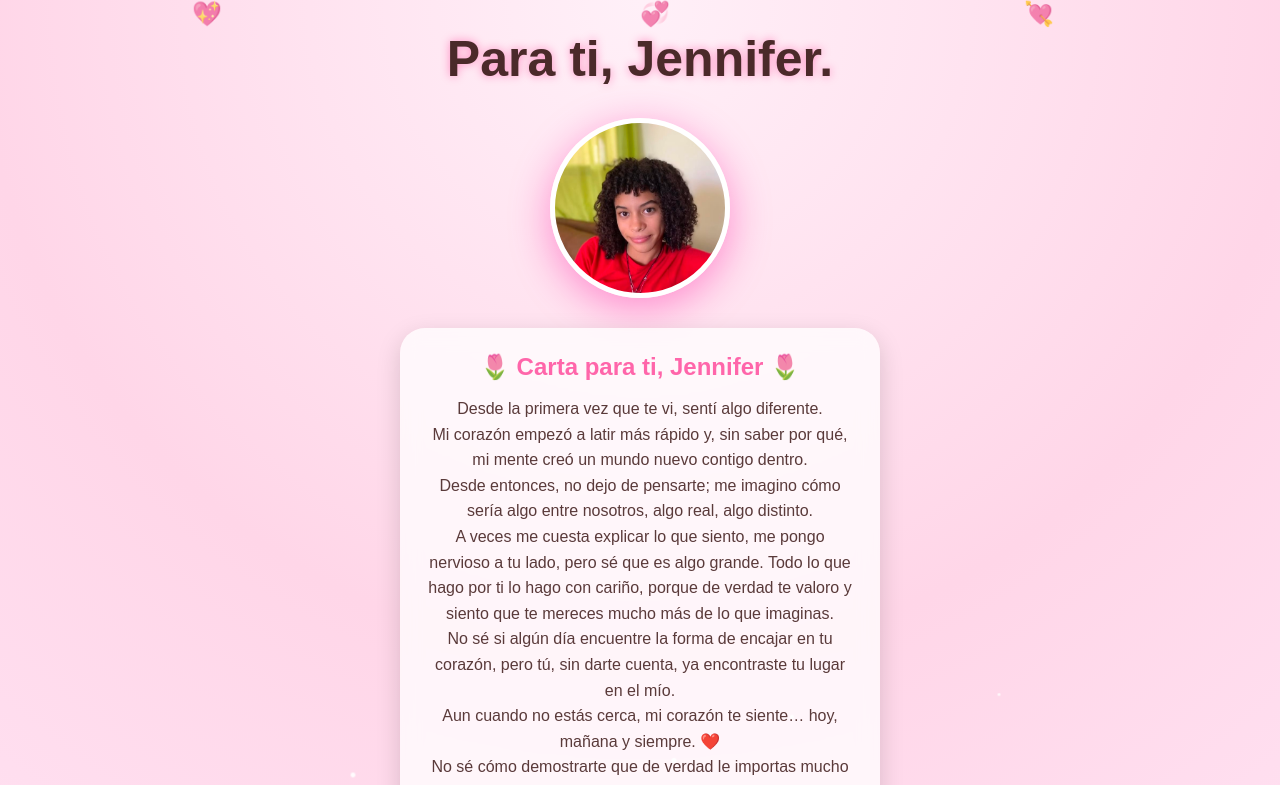
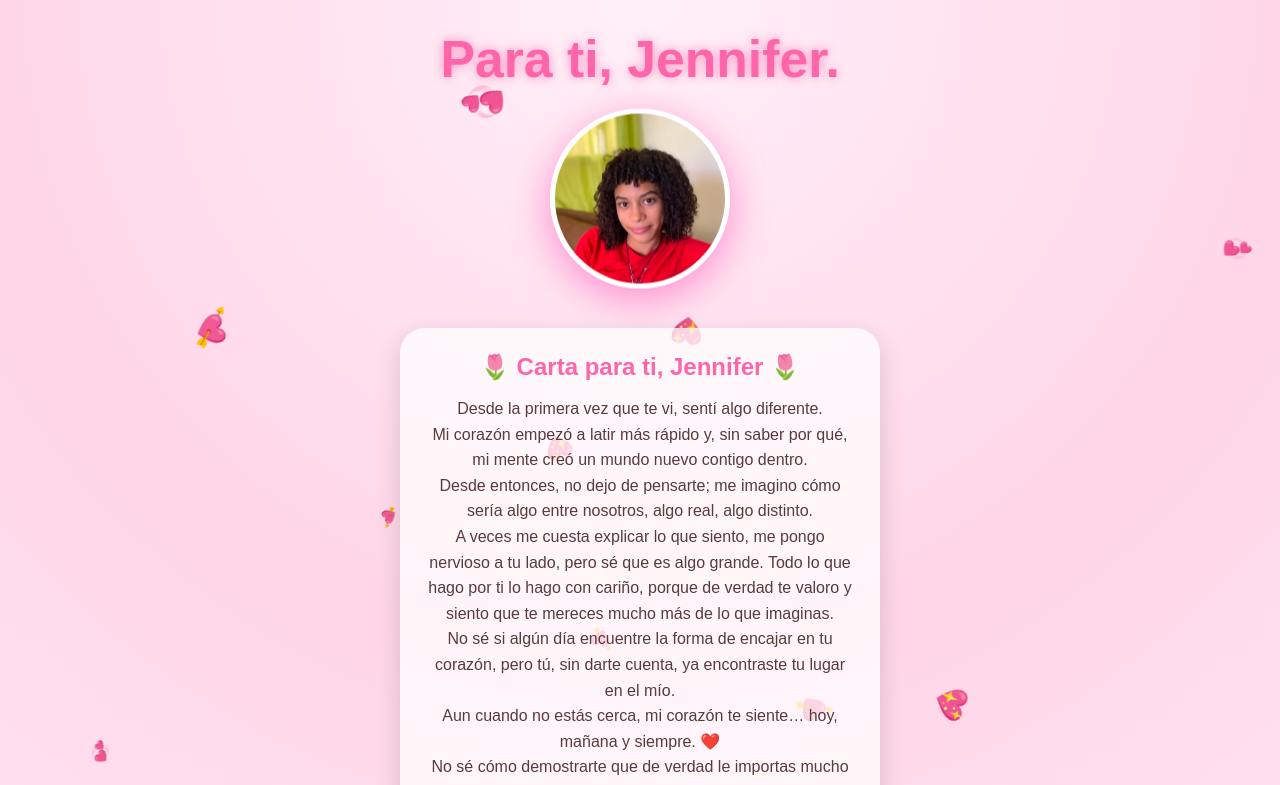
Before and after one commit to Ezequias235/jennifer-love.github.io, a plain HTML site: page index.html in a window 1280 px wide. Both pictures are taken after a click on the button "Leer Carta". Shown: the top 785 px of the page. Drawn offline with Linux system fonts and the light colour scheme.

Commit message:
index.html

```diff
--- a/index.html
+++ b/index.html
@@ -5,23 +5,31 @@
   <meta name="viewport" content="width=device-width,initial-scale=1">
   <title>Para ti, Jennifer❤️</title>
   <link rel="icon" type="image/png" href="Jennifer.png">
+  <style>
+    :root { --bg:#fff6fb; --accent:#ff66aa; --text:#4b2a2a; }
+    * { box-sizing:border-box; margin:0; padding:0; }
 
-  <style>
-    :root{ --bg:#fff6fb; --accent:#ff66aa; --text:#4b2a2a }
-    *{box-sizing:border-box;margin:0;padding:0}
-
-    body{
+    body {
       min-height:100vh;
       font-family:'Poppins',sans-serif;
       color:var(--text);
       background:radial-gradient(circle at top,#fff0f8,#ffd6e8,#ffe6f6);
       overflow-y:auto;
       display:flex;
+      flex-direction:column;
       justify-content:center;
       align-items:center;
+      position:relative;
+      animation:fadeInBody 2s ease forwards;
+      scroll-behavior:smooth;
     }
 
-    .card-start{
+    @keyframes fadeInBody { from{opacity:0;} to{opacity:1;} }
+    @keyframes fadeUp { from{opacity:0;transform:translateY(30px);} to{opacity:1;transform:translateY(0);} }
+    @keyframes float { 0%,100%{transform:translateY(0);} 50%{transform:translateY(-10px);} }
+    @keyframes heartbeat { 0%,100%{transform:scale(1);} 50%{transform:scale(1.08);} }
+
+    .card-start {
       width:260px;
       background:rgba(255,255,255,0.9);
       border-radius:20px;
@@ -34,13 +42,21 @@
       cursor:pointer;
       padding:15px 20px;
       max-height:400px;
-      transition:opacity 0.5s ease;
+      transition:opacity 0.6s ease, transform 0.6s ease;
+      animation:fadeUp 1s ease forwards;
+      margin:50px 0;
     }
 
-    .card-start h2{color:var(--accent);font-size:22px;margin-bottom:10px;}
-    .card-start p{font-size:16px;color:#5a3a3a;margin-bottom:10px;}
+    .card-start h2 {
+      color:var(--accent);
+      font-size:22px;
+      margin-bottom:10px;
+      animation:fadeUp 1s ease;
+    }
 
-    .btn, .btn-regresar{
+    .card-start p { font-size:16px;color:#5a3a3a;margin-bottom:10px; }
+
+    .btn, .btn-regresar {
       display:block;
       width:160px;
       padding:8px 0;
@@ -51,44 +67,50 @@
       border-radius:12px;
       cursor:pointer;
       font-weight:bold;
-      transition:0.2s;
+      transition:0.3s;
       text-decoration:none;
       text-align:center;
+      animation:fadeUp 1.2s ease;
     }
-    .btn:hover, .btn-regresar:hover{background:#ff3388;}
 
-    .container, .momentos{
+    .btn:hover, .btn-regresar:hover { background:#ff3388; transform:scale(1.05); }
+
+    .container, .momentos {
       display:flex;
       flex-direction:column;
       align-items:center;
-      justify-content:center;
+      justify-content:flex-start;
       padding:30px 10px;
       max-width:500px;
       width:100%;
       display:none;
       opacity:0;
-      transition:opacity 0.5s ease;
+      transition:opacity 0.6s ease,transform 0.6s ease;
     }
 
-    .show{display:flex;opacity:1;}
+    .show { display:flex; opacity:1; animation:fadeUp 1s ease forwards; }
 
-    h1.main-title{
+    h1.main-title {
       font-size:50px;
       text-align:center;
       text-shadow:0 0 10px rgba(255,0,120,0.4);
       margin-bottom:30px;
+      color:var(--accent);
+      animation:heartbeat 3s infinite ease-in-out;
     }
 
-    .portrait{
-      width:180px;height:180px;
+    .portrait {
+      width:180px;
+      height:180px;
       border-radius:50%;
       background:url('Jennifer.png') center/cover no-repeat;
       box-shadow:0 10px 40px rgba(255,0,150,0.4);
       border:5px solid white;
       margin-bottom:30px;
+      animation:float 4s ease-in-out infinite;
     }
 
-    .textblock{
+    .textblock {
       background:rgba(255,255,255,0.75);
       padding:25px;
       border-radius:25px;
@@ -97,11 +119,13 @@
       backdrop-filter:blur(10px);
       box-shadow:0 8px 25px rgba(0,0,0,0.15);
       margin-bottom:20px;
+      animation:fadeUp 1s ease forwards;
     }
-    .textblock h2{color:var(--accent);font-size:24px;margin-bottom:15px;}
-    .textblock p{font-size:16px;line-height:1.6;color:#5a3a3a;}
 
-    .moment-card{
+    .textblock h2 { color:var(--accent); font-size:24px; margin-bottom:15px; }
+    .textblock p { font-size:16px; line-height:1.6; color:#5a3a3a; }
+
+    .moment-card {
       background:rgba(255,255,255,0.8);
       border-radius:20px;
       box-shadow:0 5px 20px rgba(255,102,170,0.3);
@@ -109,53 +133,52 @@
       text-align:center;
       margin-bottom:20px;
       width:100%;
+      animation:fadeUp 1s ease;
     }
 
-    .moment-card img{
-      width:100%;
-      border-radius:15px;
-      margin-bottom:10px;
-    }
+    .moment-card img { width:100%; border-radius:15px; margin-bottom:10px; }
+    .moment-card h3 { color:var(--accent); font-size:20px; margin-bottom:5px; }
+    .moment-card .fecha { font-size:14px; color:#a35a6a; margin-bottom:10px; }
+    .moment-card p { font-size:15px; color:#5a3a3a; }
 
-    .moment-card h3{color:var(--accent);font-size:20px;margin-bottom:5px;}
-    .moment-card .fecha{font-size:14px;color:#a35a6a;margin-bottom:10px;}
-    .moment-card p{font-size:15px;color:#5a3a3a;}
-
-    footer{
+    footer {
       margin-top:10px;
       color:#a35a6a;
       font-size:14px;
       text-align:center;
       margin-bottom:30px;
+      animation:fadeUp 2s ease;
     }
 
-    .heart-bg{position:absolute;inset:0;overflow:hidden;z-index:-1;}
-    .heart{position:absolute;color:#ffcce0;font-size:24px;opacity:0.7;}
+    /* Fondo animado */
+    .heart-bg { position:fixed; inset:0; overflow:hidden; z-index:-1; }
+    .floating-heart {
+      position:absolute;
+      opacity:0.9;
+      animation:floatHeart linear forwards;
+      transform:translate(-50%,-50%);
+    }
 
-    .sparkle{position:absolute;width:4px;height:4px;background:white;border-radius:50%;opacity:0.8;
-      animation:spark 3s linear infinite;}
-    @keyframes spark{0%{transform:translateY(0) scale(1);}50%{opacity:1;transform:translateY(-60px) scale(1.5);}100%{transform:translateY(-120px) scale(0.5);}}
+    @keyframes floatHeart {
+      0% {opacity:0;transform:translate(0,0) rotate(0deg);}
+      10%{opacity:1;}
+      90%{opacity:1;}
+      100% {opacity:0;transform:translate(var(--moveX),var(--moveY)) rotate(360deg);}
+    }
 
     @media(max-width:480px){
       h1.main-title{font-size:36px;}
       .portrait{width:140px;height:140px;}
       .textblock h2{font-size:20px;}
       .textblock p{font-size:14px;}
-      .heart{font-size:20px;}
       .card-start{width:200px;padding:15px;max-height:320px;}
-      .btn{width:140px;}
-      .btn-regresar{width:140px;}
+      .btn,.btn-regresar{width:140px;}
     }
   </style>
 </head>
 <body>
-  <div class="heart-bg">
-    <div class="heart" style="left:15%;">💖</div>
-    <div class="heart" style="left:50%;">💞</div>
-    <div class="heart" style="left:80%;">💘</div>
-  </div>
+  <div class="heart-bg" id="heartBg"></div>
 
-  <!-- Inicio -->
   <div class="card-start" id="cardStart">
     <h2>📜 Carta para ti 📜</h2>
     <button id="btnCarta" class="btn">Leer Carta</button>
@@ -165,7 +188,6 @@
     <button id="btnMomentosInicio" class="btn">Ver Momentos</button>
   </div>
 
-  <!-- Carta -->
   <div class="container" id="container">
     <h1 class="main-title">Para ti, Jennifer.</h1>
     <div class="portrait"></div>
@@ -179,16 +201,13 @@
       <p>No sé si algún día encuentre la forma de encajar en tu corazón, pero tú, sin darte cuenta, ya encontraste tu lugar en el mío.</p>
       <p>Aun cuando no estás cerca, mi corazón te siente… hoy, mañana y siempre. ❤️</p>
       <p>No sé cómo demostrarte que de verdad le importas mucho a mi corazón…</p>
-
       <p style="margin-top:20px;font-weight:bold;">Att: Ezequías Martínez</p>
-      <div style="margin-top:15px;width:120px;height:120px;border-radius:50%;background:url('Ezequias.png') center/cover no-repeat;margin-left:auto;margin-right:auto;box-shadow:0 5px 15px rgba(0,0,0,0.2);"></div>
-
+      <div style="margin-top:15px;width:120px;height:120px;border-radius:50%;background:url('Ezequias.png') center/cover no-repeat;margin-left:auto;margin-right:auto;box-shadow:0 5px 15px rgba(0,0,0,0.2);animation:float 5s ease-in-out infinite;"></div>
       <button id="btnRegresar" class="btn-regresar">Regresar</button>
     </div>
     <footer>— Ezequias 💖 —</footer>
   </div>
 
-  <!-- Momentos Vividos -->
   <div class="momentos" id="momentos">
     <h1 class="main-title">Momentos Vividos</h1>
 
@@ -196,7 +215,7 @@
       <img src="PrimerMensaje.png" alt="Momento en el que te conocí">
       <h3>Momento en el que te conocí</h3>
       <div class="fecha">📅 17 de septiembre de 2025</div>
-      <p>Ese día sentí como si mi corazón hubiese estado mucho tiempo cubierto de polvo; mis pensamientos sobre el amor revivieron, y aunque duramos un mes sin hablarnos en persona, sentí una conexión en cada mensaje, en cada mirada y en cada sonrisa. Recuerdo que el primer viernes de empresa vi el mar y el cielo tan azules, que sentí como si mis días comenzaran a iluminarse y a llenarse de color. 💫</p>
+      <p>Ese día sentí como si mi corazón hubiese estado mucho tiempo cubierto de polvo; mis pensamientos sobre el amor revivieron, y aunque duramos un mes sin hablarnos en persona, sentí una conexión en cada mensaje, en cada mirada y en cada sonrisa. Recuerdo que el primer viernes de empresa vi el mar y el cielo tan azules, que sentí como si mis días comenzaran a iluminarse y a llenarse de color.</p>
     </div>
 
     <div class="moment-card">
@@ -207,7 +226,7 @@
     </div>
 
     <div class="moment-card">
-      <img src="ojos.png" alt="Dia de la confianza">
+      <img src="ojos.png" alt="Día de la confianza">
       <h3>Primer día que sentí confianza hacia ti</h3>
       <div class="fecha">📅 3 de octubre de 2025</div>
       <p>Aunque el momento fue chistoso, fue un día en el que me hiciste sentir confiado al enviarme ese chinchón que te diste en la frente. Aún lo recuerdo, y tus ojos siguen siendo hermosos.</p>
@@ -216,58 +235,67 @@
     <button id="btnVolverInicio" class="btn-regresar">Regresar</button>
   </div>
 
+  <audio id="clickSound" src="click.mp3" preload="auto"></audio>
+
   <script>
-    const cardStart = document.getElementById('cardStart');
-    const container = document.getElementById('container');
-    const momentos = document.getElementById('momentos');
-    const btnCarta = document.getElementById('btnCarta');
-    const btnRegresar = document.getElementById('btnRegresar');
-    const btnMomentosInicio = document.getElementById('btnMomentosInicio');
-    const btnVolverInicio = document.getElementById('btnVolverInicio');
+    const cardStart=document.getElementById('cardStart');
+    const container=document.getElementById('container');
+    const momentos=document.getElementById('momentos');
+    const heartBg=document.getElementById('heartBg');
+    const clickSound=document.getElementById('clickSound');
 
-    btnCarta.addEventListener('click', () => {
-      cardStart.style.opacity = 0;
-      setTimeout(()=>{
-        cardStart.style.display = 'none';
-        container.classList.add('show');
-      }, 500);
+    const btnCarta=document.getElementById('btnCarta');
+    const btnRegresar=document.getElementById('btnRegresar');
+    const btnMomentosInicio=document.getElementById('btnMomentosInicio');
+    const btnVolverInicio=document.getElementById('btnVolverInicio');
+
+    const playClick=()=>{ clickSound.currentTime=0; clickSound.play(); };
+
+    [btnCarta,btnRegresar,btnMomentosInicio,btnVolverInicio].forEach(b=>{
+      b.addEventListener('click',playClick);
     });
 
-    btnRegresar.addEventListener('click', () => {
-      container.classList.remove('show');
-      setTimeout(()=>{
-        cardStart.style.display = 'flex';
-        cardStart.style.opacity = 1;
-      }, 500);
+    btnCarta.addEventListener('click',()=>{
+      cardStart.style.opacity=0;
+      cardStart.style.transform="scale(0.95)";
+      setTimeout(()=>{cardStart.style.display='none';container.classList.add('show');},500);
     });
 
-    btnMomentosInicio.addEventListener('click', () => {
-      cardStart.style.opacity = 0;
-      setTimeout(()=>{
-        cardStart.style.display = 'none';
-        momentos.classList.add('show');
-      }, 500);
+    btnRegresar.addEventListener('click',()=>{
+      container.classList.remove('show');
+      setTimeout(()=>{cardStart.style.display='flex';cardStart.style.opacity=1;cardStart.style.transform="scale(1)";},500);
     });
 
-    btnVolverInicio.addEventListener('click', () => {
-      momentos.classList.remove('show');
-      setTimeout(()=>{
-        cardStart.style.display = 'flex';
-        cardStart.style.opacity = 1;
-      }, 500);
+    btnMomentosInicio.addEventListener('click',()=>{
+      cardStart.style.opacity=0;
+      cardStart.style.transform="scale(0.95)";
+      setTimeout(()=>{cardStart.style.display='none';momentos.classList.add('show');},500);
     });
 
-    // Efecto de destellos
-    const createSparkle = () => {
-      const spark = document.createElement('div');
-      spark.classList.add('sparkle');
-      spark.style.left = Math.random() * window.innerWidth + 'px';
-      spark.style.top = window.innerHeight + 'px';
-      spark.style.animationDuration = 2 + Math.random() * 2 + 's';
-      document.body.appendChild(spark);
-      setTimeout(() => spark.remove(), 2500);
-    };
-    setInterval(createSparkle, 500);
+    btnVolverInicio.addEventListener('click',()=>{
+      momentos.classList.remove('show');
+      setTimeout(()=>{cardStart.style.display='flex';cardStart.style.opacity=1;cardStart.style.transform="scale(1)";},500);
+    });
+
+    // corazones flotando de esquinas a esquinas
+    function createHeart(){
+      const heart=document.createElement('div');
+      heart.classList.add('floating-heart');
+      heart.innerText=['💖','💘','💞','💕','❤️'][Math.floor(Math.random()*5)];
+      const startX=Math.random()>0.5?'-10vw':'110vw';
+      const endX=startX==='-10vw'?'110vw':'-10vw';
+      const startY=Math.random()*100+'vh';
+      const endY=Math.random()*100+'vh';
+      heart.style.left=startX;
+      heart.style.top=startY;
+      heart.style.setProperty('--moveX',`calc(${endX} - ${startX})`);
+      heart.style.setProperty('--moveY',`calc(${endY} - ${startY})`);
+      heart.style.fontSize=15+Math.random()*25+'px';
+      heart.style.animationDuration=6+Math.random()*6+'s';
+      heartBg.appendChild(heart);
+      setTimeout(()=>heart.remove(),12000);
+    }
+    setInterval(createHeart,700);
   </script>
 </body>
 </html>
```
